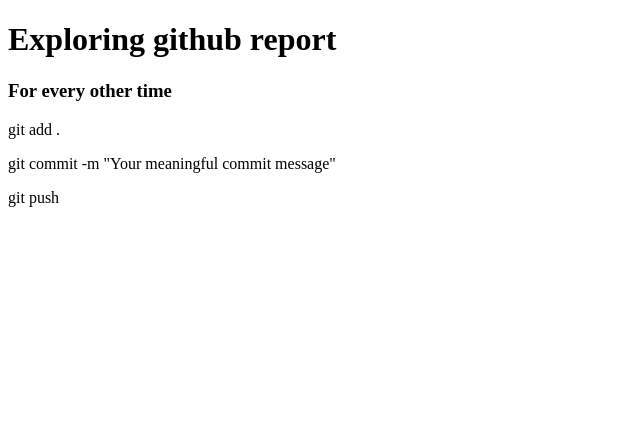
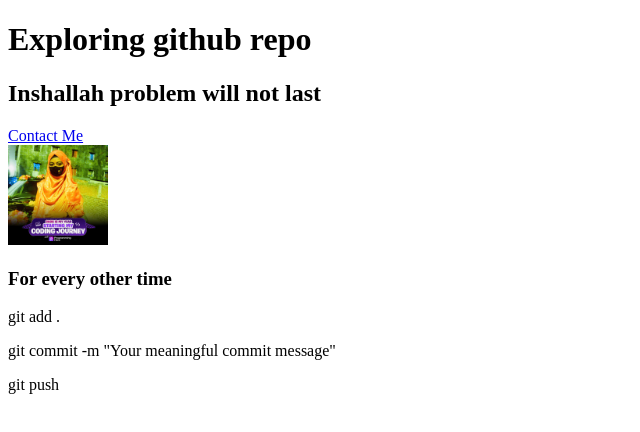
Before and after one commit to nasrinakon2024/my-second-github, a plain HTML site: page index.html in a window 1280 px wide. Shown: the whole page, without its empty margins (0-640 px from the left). Drawn offline with Linux system fonts and the light colour scheme.

Commit message:
fixed the broken image

```diff
--- a/index.html
+++ b/index.html
@@ -6,7 +6,11 @@
     <title> Exploring github</title>
 </head>
 <body>
-    <h1> Exploring github report</h1>
+    <h1> Exploring github repo</h1>
+    <h2>Inshallah problem will not last</h2>
+    <a href="contact_us.html"> Contact Me</a>
+    <br>
+    <img width="100px" src="images/programming_hero_profile.jpg" alt="">
     <div>
         <h3> For every other time</h3>
         <p>git add .</p>
```
Also changed, not shown: contact_us.html (added, +12 -0 lines), images/programming_hero_profile.jpg (added).
